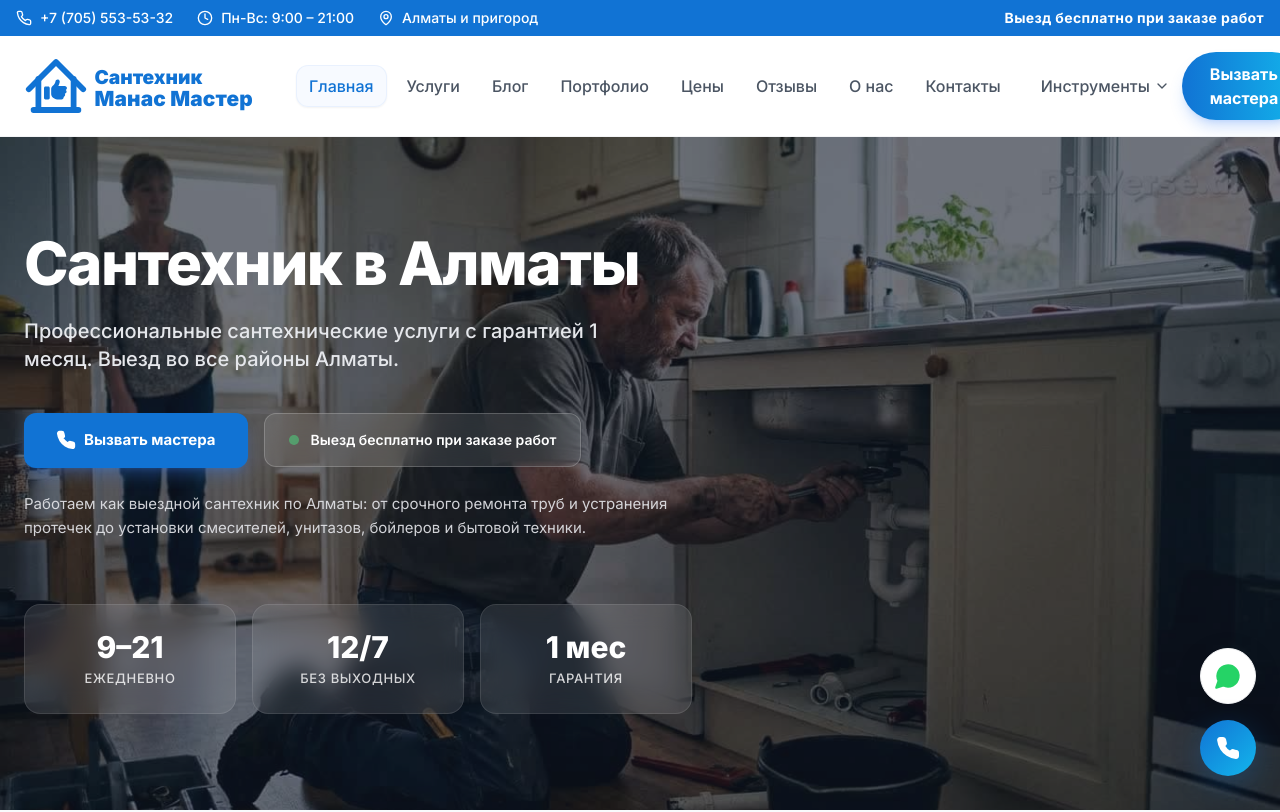
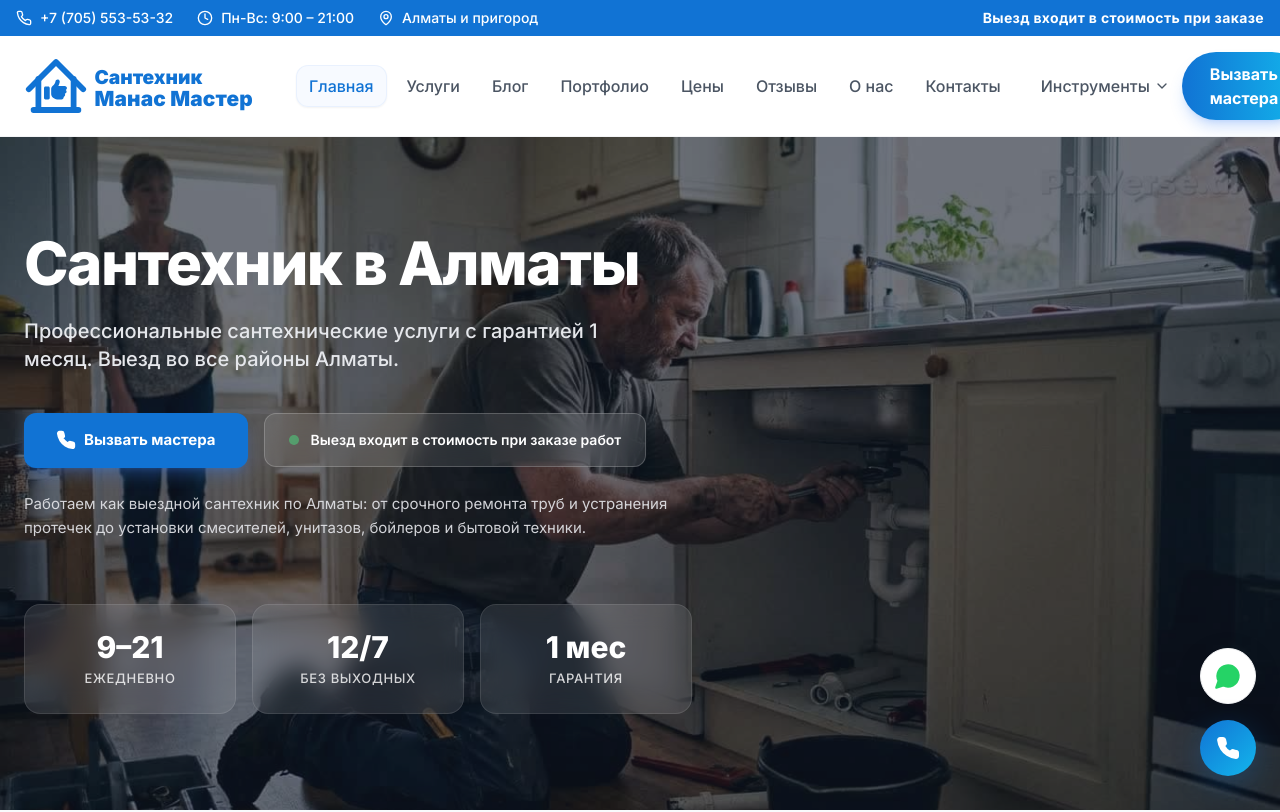
Before and after one commit to amanas1/mana-santehnika, a React (Vite) app: page / in a window 1280 px wide. Shown: the top 812 px of the page. Built offline with nearby package versions, Linux system fonts and the light colour scheme; the HTML template or start-up script is replaced by a standard one.

Commit message:
Fix: removed remaining GBP triggers ('бесплатно', '№1') and ensured vercel 308 redirect for ustanovka-rozetok-almaty

```diff
--- a/src/components/Header.tsx
+++ b/src/components/Header.tsx
@@ -79,7 +79,7 @@ const Header = () => {
             </div>
           </div>
           <div className="hidden sm:block font-bold tracking-wide">
-            Выезд бесплатно при заказе работ
+            Выезд входит в стоимость при заказе
           </div>
         </div>
       </div>
--- a/src/pages/BlogPostAppliances.tsx
+++ b/src/pages/BlogPostAppliances.tsx
@@ -50,7 +50,7 @@ const BlogPostAppliances = () => {
                 Купив новую стиральную или посудомоечную машину, владельцы часто решают сэкономить на монтаже. Но именно ошибки при подключении приводят к быстрой поломке сливных насосов, вибрациям и даже коротким замыканиям.
               </p>
 
-              <h2 className="text-3xl font-bold text-gray-900 mt-12 mb-6">Ошибка №1: Транспортировочные болты</h2>
+              <h2 className="text-3xl font-bold text-gray-900 mt-12 mb-6">Ошибка 1: Транспортировочные болты</h2>
               <p>
                 Если вы включите стиральную машину, не выкрутив эти болты, она "побежит" по ванной, круша всё на своем пути. Это прямой путь к замене подшипников барабана в первый же день. Всегда проверяйте заднюю стенку прибора перед запуском!
               </p>
--- a/src/pages/BlogPostHeating.tsx
+++ b/src/pages/BlogPostHeating.tsx
@@ -50,7 +50,7 @@ const BlogPostHeating = () => {
                 Отопительный сезон — самое напряженное время. Батарея может греть наполовину, шуметь или начать подтекать в самый неподходящий момент. Поймем причины проблем и способы их решения.
               </p>
 
-              <h2 className="text-3xl font-bold text-gray-900 mt-12 mb-6">Проблема №1: Воздушная пробка</h2>
+              <h2 className="text-3xl font-bold text-gray-900 mt-12 mb-6">Проблема 1: Воздушная пробка</h2>
               <p>
                 Самая частая причина, по которой часть радиатора остается холодной. В системе скапливается воздух, который блокирует ток воды. Решение: использование крана Маевского. Слегка открутите его специальным ключом или отверткой до появления характерного шипения. Как только пойдет вода без пузырьков — закрутите обратно.
               </p>
--- a/src/pages/Contacts.tsx
+++ b/src/pages/Contacts.tsx
@@ -152,8 +152,8 @@ const Contacts = () => {
           </div>
           <div className="bg-white p-6 rounded-[2rem] shadow-sm border border-gray-100 flex flex-col items-center text-center">
             <PhoneCall size={28} strokeWidth={1.5} className="text-[#1173D4] mb-3" />
-            <span className="font-extrabold text-gray-900 text-[15px] mb-1">Выезд бесплатно</span>
-            <span className="text-[13px] text-gray-500 font-medium">При заказе работ</span>
+            <span className="font-extrabold text-gray-900 text-[15px] mb-1">Выезд мастера</span>
+            <span className="text-[13px] text-gray-500 font-medium">Входит в стоимость работ</span>
           </div>
         </div>
 
--- a/src/pages/Index.tsx
+++ b/src/pages/Index.tsx
@@ -47,7 +47,7 @@ const Index = () => {
   const faqItems = [
     {
       q: "Сколько стоит вызов сантехника в Алматы?",
-      a: "Выезд и диагностика — бесплатно при заказе ремонта. Стоимость работ начинается от 3 000 ₸. Точная цена озвучивается мастером после осмотра, до начала работ — никаких сюрпризов."
+      a: "Выезд и диагностика входят в стоимость при заказе ремонта. Стоимость работ начинается от 3 000 ₸. Точная цена озвучивается мастером после осмотра, до начала работ — никаких сюрпризов."
     },
     {
       q: "Как быстро приедет сантехник?",
@@ -55,7 +55,7 @@ const Index = () => {
     },
     {
       q: "Есть ли гарантия на выполненные работы?",
-      a: "Да! На все виды работ предоставляется официальная гарантия до 1 месяца. Если в гарантийный период возникнет проблема по нашей вине — устраним бесплатно."
+      a: "Да! На все виды работ предоставляется официальная гарантия до 1 месяца. Если в гарантийный период возникнет проблема по нашей вине — устраним по гарантии."
     },
     {
       q: "В какое время работает сантехник?",
@@ -145,7 +145,7 @@ const Index = () => {
               </a>
               <div className="bg-white/10 backdrop-blur-md border border-white/20 text-white text-sm font-semibold px-6 py-4 rounded-xl flex items-center gap-3">
                 <span className="flex h-2.5 w-2.5 rounded-full bg-green-400 animate-pulse"></span>
-                Выезд бесплатно при заказе работ
+                Выезд входит в стоимость при заказе работ
               </div>
             </div>
             <p className="mt-6 text-sm md:text-[15px] text-gray-200/90 max-w-2xl leading-relaxed">
@@ -442,7 +442,7 @@ const Index = () => {
             {[
               {
                 q: "Сколько стоит вызов сантехника в Алматы?",
-                a: "Выезд и диагностика — бесплатно при заказе ремонта. Стоимость работ начинается от 3 000 ₸. Точная цена озвучивается мастером после осмотра, до начала работ — никаких сюрпризов."
+                a: "Выезд и диагностика входят в стоимость при заказе ремонта. Стоимость работ начинается от 3 000 ₸. Точная цена озвучивается мастером после осмотра, до начала работ — никаких сюрпризов."
               },
               {
                 q: "Как быстро приедет сантехник?",
@@ -450,7 +450,7 @@ const Index = () => {
               },
               {
                 q: "Есть ли гарантия на выполненные работы?",
-                a: "Да, на все виды работ предоставляю гарантию 1 месяц. Если в гарантийный период возникнет проблема по моей вине — исправлю бесплатно."
+                a: "Да, на все виды работ предоставляю гарантию 1 месяц. Если в гарантийный период возникнет проблема по моей вине — исправлю по гарантии."
               },
               {
                 q: "В какое время работает сантехник?",
@@ -690,7 +690,7 @@ const Index = () => {
 
             <h3 className="text-xl font-extrabold text-slate-900 mb-4">Стоимость услуг сантехника в Алматы</h3>
             <p className="text-slate-600 leading-relaxed mb-4 text-[15px]">
-              Цены на <strong>услуги сантехника в Алматы</strong> у мастера Манаса начинаются от 3 000 тенге. Стоимость зависит от сложности работы и необходимых материалов. <strong>Выезд и диагностика — бесплатно</strong> при заказе ремонта. Все цены озвучиваются заранее — никаких скрытых доплат. Гарантия на все выполненные работы составляет <strong>1 месяц</strong>. Принимаем оплату наличными и переводом.
+              Цены на <strong>услуги сантехника в Алматы</strong> у мастера Манаса начинаются от 3 000 тенге. Стоимость зависит от сложности работы и необходимых материалов. <strong>Выезд и диагностика входят в стоимость</strong> при заказе ремонта. Все цены озвучиваются заранее — никаких скрытых доплат. Гарантия на все выполненные работы составляет <strong>1 месяц</strong>. Принимаем оплату наличными и переводом.
             </p>
 
             <div className="bg-[#EBF4FF] border border-blue-100 rounded-2xl p-6 mt-6">
--- a/src/pages/Prices.tsx
+++ b/src/pages/Prices.tsx
@@ -100,7 +100,7 @@ const Prices = () => {
     <div className="min-h-screen bg-gray-50 flex flex-col pt-16 md:pt-20">
       <SEO
         title="Цены на услуги сантехника в Алматы 2026 — Прайс-лист | Мастер Манас"
-        description="Актуальный прайс-лист на все виды сантехнических услуг в Алматы. Прозрачные цены без скрытых платежей. Выезд и диагностика — БЕСПЛАТНО!"
+        description="Актуальный прайс-лист на все виды сантехнических услуг в Алматы. Прозрачные цены без скрытых платежей. Выезд и диагностика входят в стоимость."
         keywords="цены сантехника алматы, стоимость услуг сантехника, сколько стоит вызвать сантехника алматы, прайс-лист сантехника"
         canonical="https://mana.kz/prices"
         ogImage="/images/services/tools.jpg"
@@ -131,7 +131,7 @@ const Prices = () => {
                 <CheckCircle2 size={28} />
               </div>
               <div>
-                <h3 className="text-xl font-bold text-gray-900 mb-1">Выезд и диагностика — БЕСПЛАТНО!*</h3>
+                <h3 className="text-xl font-bold text-gray-900 mb-1">Выезд и диагностика входят в стоимость*</h3>
                 <p className="text-gray-500 text-sm">*При согласии на проведение ремонтных работ. В случае отказа от ремонта оплачивается вызов мастера в размере 3000 тенге.</p>
               </div>
             </div>
```
Also changed, not shown: src/data/seo-data.json, vercel.json.
